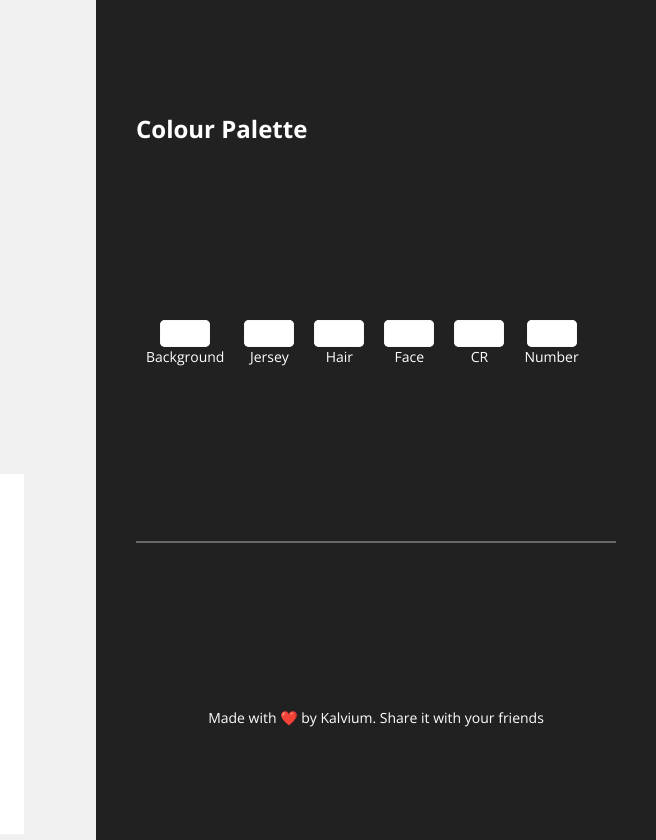
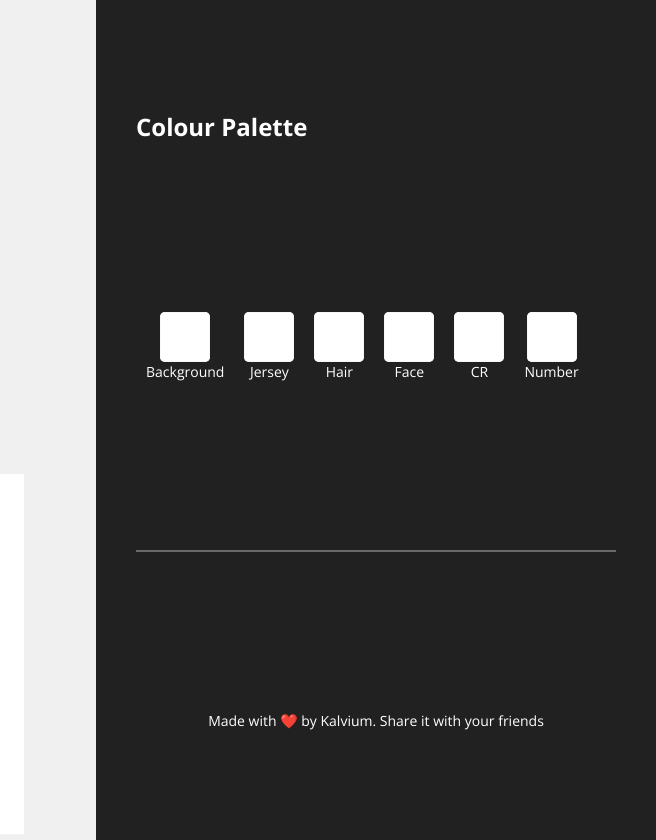
Before and after one commit to Harshitchandel20/Canvas_The_Design_App, a plain HTML site: page index.html in a window 1280 px wide. Shown: the full height of the page, 624-1280 px from the left. Drawn offline with nearby package versions, Linux system fonts and the light colour scheme.

Commit message:
1 file modified

```diff
--- a/styles.css
+++ b/styles.css
@@ -172,6 +172,8 @@ input[type='color']::-webkit-color-swatch {
 .button-border{
   border: 0px;
   border-radius: 5px;
+  height: 50px;
+  width: 50px;
 }
 
 /* Iteration 3: Style the coloring buttons */
```
